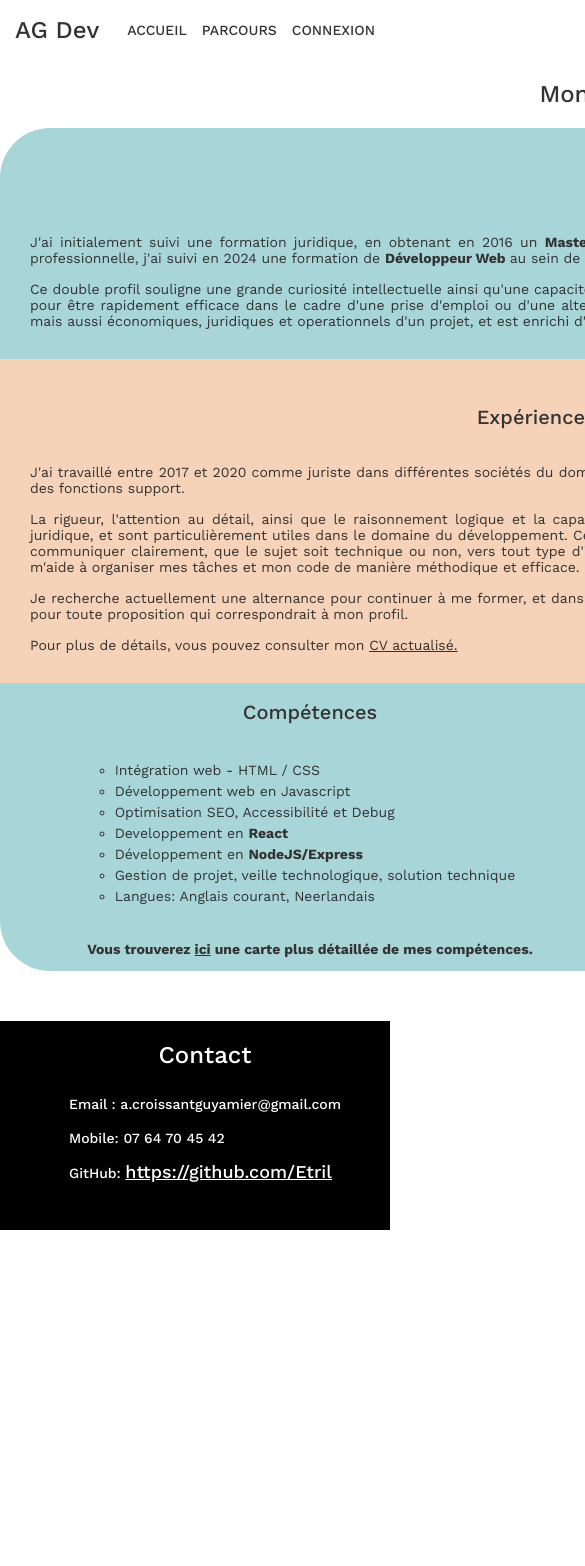
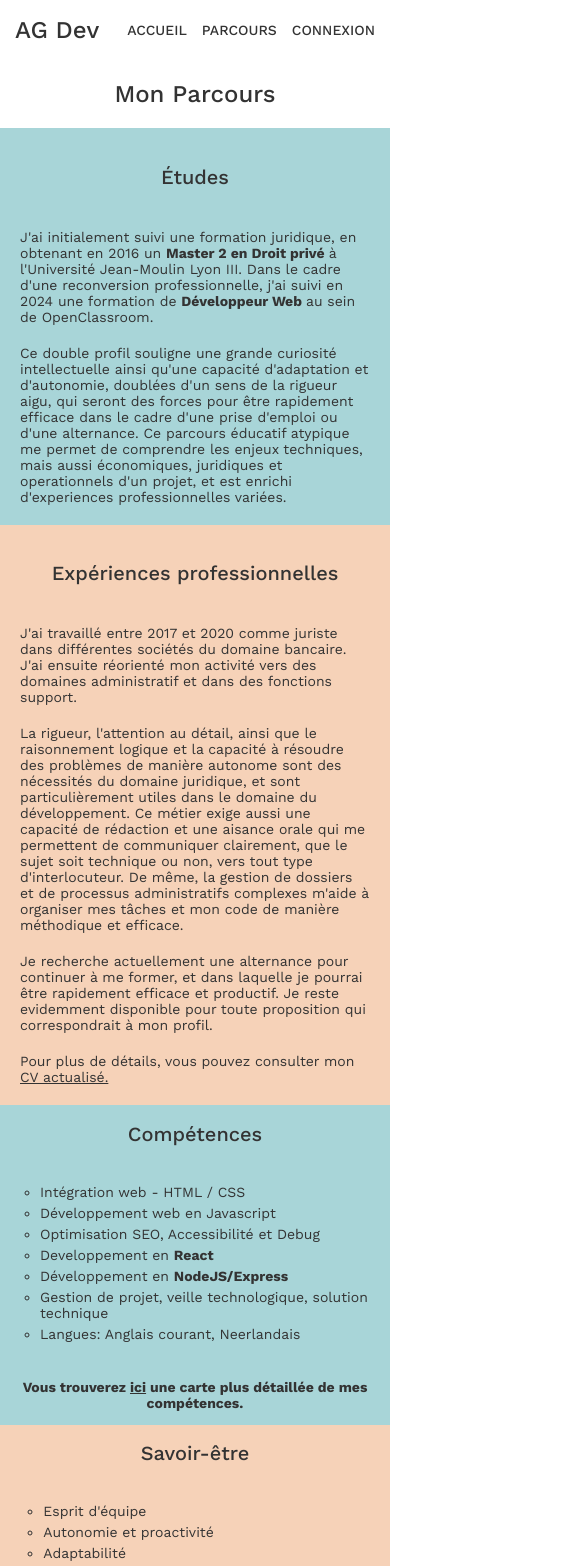
Before and after one commit to Etril/Portfolio, a React (Vite) app in the folder frontend/: page /parcours in a window 390 px wide. Shown: the top 1566 px of the page, 585 px wide, since content can reach past the window. Before the commit the page ends 1230 px from the top, so only its background shows below. Built offline with nearby package versions, Linux system fonts and the light colour scheme.

Commit message:
Fix du responsive mobile

```diff
--- a/frontend/src/components/Description/Description.scss
+++ b/frontend/src/components/Description/Description.scss
@@ -3,3 +3,10 @@
     text-align: justify;
     font-weight: 400;
 }
+
+@media (max-width: 767.98px) {
+    .description {
+        padding: 10px;
+        box-sizing: border-box;
+    }
+}
--- a/frontend/src/components/Footer/Footer.scss
+++ b/frontend/src/components/Footer/Footer.scss
@@ -63,3 +63,10 @@
 
   }
 }
+@media (max-width: 767.98px) {
+  .footer{
+    a {
+      font-size: 14px;
+    }
+  }
+}
--- a/frontend/src/components/ModaleAjout/ModaleAjout.scss
+++ b/frontend/src/components/ModaleAjout/ModaleAjout.scss
@@ -390,7 +390,7 @@
   }
 }
 
-@media (max-width: 1024px) {
+@media (min-width: 768px) and (max-width: 1239.98px) {
   .modaleAjout {
     padding: 15px;
 
@@ -434,6 +434,7 @@
     }
 }
   }
+}
 
 @media (max-width: 767.98px) {
   .modaleAjout {
@@ -508,4 +509,3 @@
     }
   }
 }
-}
--- a/frontend/src/components/ModaleAjoutStatique/ModaleAjoutStatique.scss
+++ b/frontend/src/components/ModaleAjoutStatique/ModaleAjoutStatique.scss
@@ -329,100 +329,6 @@
     &__submit {
       width: 200px;
     }
-  }
-}
-
-@media (max-width: 767.98px) {
-  .ModaleAjoutStatique {
-    flex-direction: column;
-    padding: 10px;
-
-    &__titre {
-      margin-top: 30px;
-      text-align: center;
-    }
-
-    input[type="text"],
-    input[type="url"] {
-      font-size: 14px;
-      height: 30px;
-    }
-
-    textarea {
-      height: 120px;
-      width: 100%;
-    }
-
-    &__field--coverimage {
-      height: 184px;
-      width: 320px;
-    }
-
-    &__field--coverlabel {
-      width: 150px;
-      height: 30px;
-    }
-
-    &__submit {
-      height: 30px;
-    }
-
-    &__field--pictures {
-      flex-direction: column;
-      align-items: center;
-    }
-
-    &__field--picture {
-      width: 320px;
-      height: 180px;
-    }
-
-    &__field--picitem {
-      width: 320px;
-    }
-
-    &__field--toolsinput button,
-    &__field--tagsinput button {
-      width: 100%;
-      margin: 0;
-      margin-top: 20px;
-    }
-  }
-}
-
-@media (max-width: 1024px) {
-  .ModaleAjoutStatique {
-    padding: 15px;
-
-    &__titre {
-      margin-top: 50px;
-    }
-
-    input[type="text"],
-    input[type="url"] {
-      width: 100%;
-    }
-
-    &__form {
-      gap: 15px;
-    }
-
-    textarea {
-      width: 100%;
-    }
-
-    &__field--coverfield {
-      height: 300px;
-    }
-
-    &__field--coverimage {
-      height: 184px;
-      width: 320px;
-    }
-
-    &__submit {
-      width: 200px;
-    }
 
     &__field{
 
@@ -434,6 +340,7 @@
     }
 }
   }
+}
 
 @media (max-width: 767.98px) {
   .ModaleAjoutStatique {
@@ -508,4 +415,3 @@
     }
   }
 }
-}
--- a/frontend/src/components/ModaleModification/ModaleModification.scss
+++ b/frontend/src/components/ModaleModification/ModaleModification.scss
@@ -390,7 +390,7 @@
   }
 }
 
-@media (max-width: 1024px) {
+@media (min-width: 768px) and (max-width: 1239.98px) {
   .modaleModif {
     padding: 15px;
 
@@ -434,6 +434,7 @@
     }
 }
   }
+}
 
 @media (max-width: 767.98px) {
   .modaleModif {
@@ -508,4 +509,3 @@
     }
   }
 }
-}
--- a/frontend/src/components/ModaleModificationStatique/ModaleModificationStatique.scss
+++ b/frontend/src/components/ModaleModificationStatique/ModaleModificationStatique.scss
@@ -292,7 +292,7 @@
   }
 }
 
-@media (max-width: 1024px) {
+@media (min-width: 768px) and (max-width: 1239.98px) {
   .modaleModif {
     padding: 15px;
 
@@ -336,8 +336,9 @@
     }
 }
   }
+}
 
-@media (min-width: 768px) and (max-width: 1239.98px) {
+@media (max-width: 767.98px) {
   .modaleModif {
     flex-direction: column;
     padding: 10px;
@@ -410,4 +411,3 @@
     }
   }
 }
-}
--- a/frontend/src/pages/Parcours/Parcours.scss
+++ b/frontend/src/pages/Parcours/Parcours.scss
@@ -119,30 +119,31 @@
 
 @media (max-width: 767.98px) {
   .parcours {
-    text-align: justify;
+    width: 100%;
+
+    h2 {
+      text-align: center;
+    }
 
 
     &__etudes,
     &__experiences {
-      padding: 30px;
-      gap: 15px;
+      padding: 20px;
+      border-radius: 0px;
     }
 
-    &__competences {
-      p {
-        padding-right: 30px;
-        padding-left: 30px;
-      }
-    }
-    &__liste {
-      padding-right: 30px;
+    &__qualities {
+      flex-direction: column;
     }
 
+    &__competences,
+    &__etre {
+      width: 100%;
+      border-radius: 0px;
 
-
-    &__qualities {
-      gap: 0px;
-      margin-bottom: 0px;
+      p {
+        text-align: center;
+      }
     }
   }
 }
```
Also changed, not shown: 4 other files (tests, documents, lock files or other folders).
